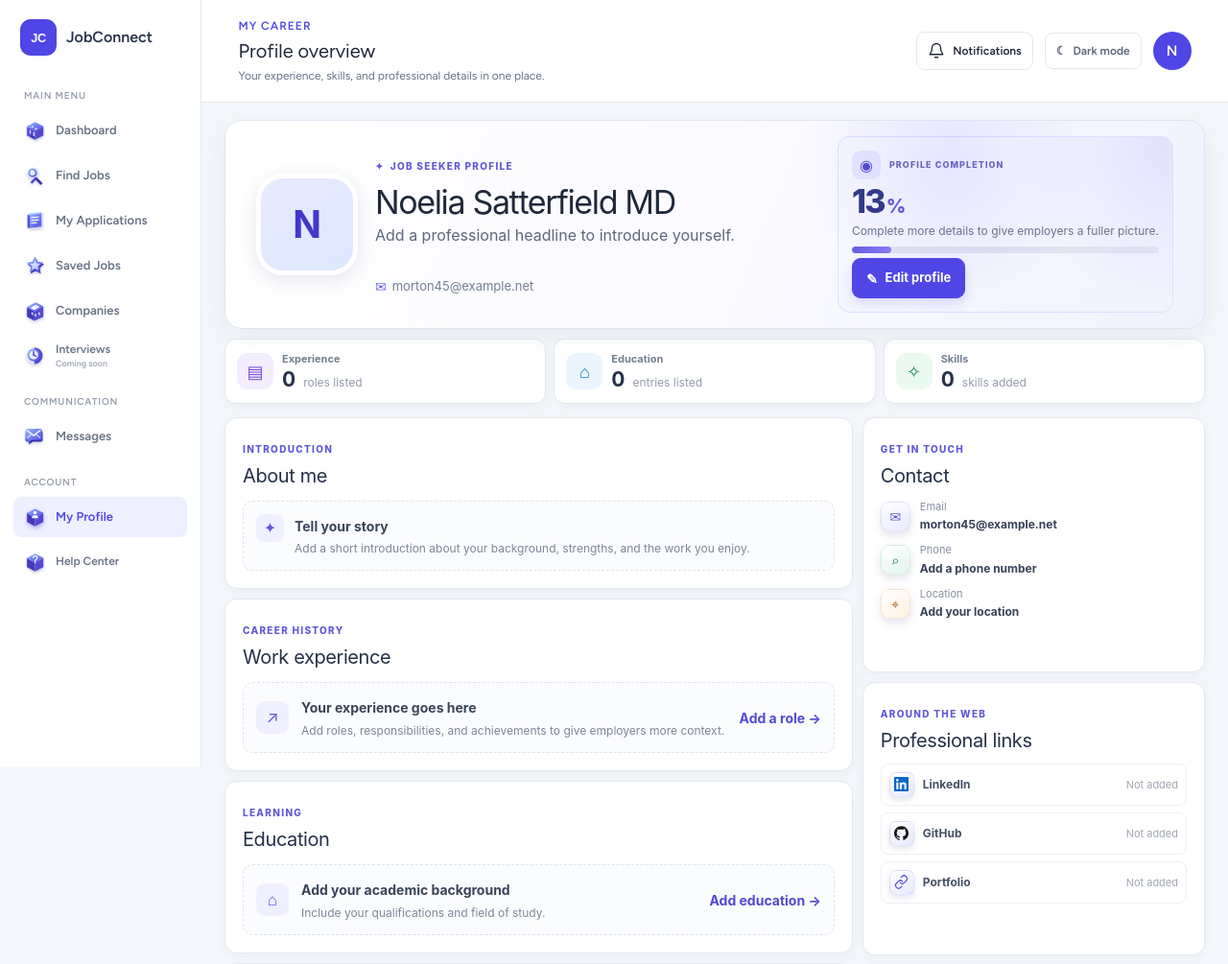
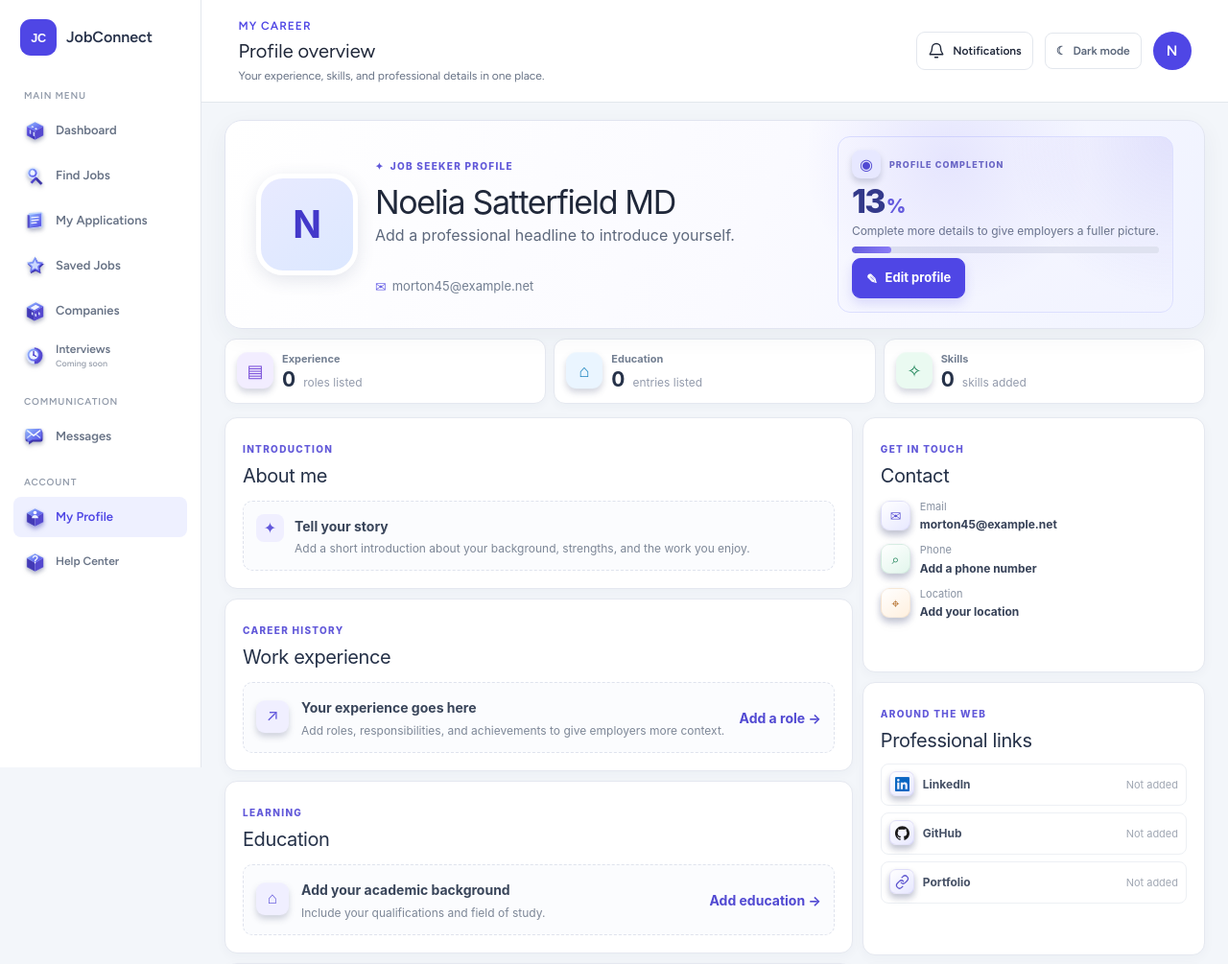
Before and after one commit to shahibikesh364-commits/JobConnect, a Laravel app: page /my-profile in a window 1280 px wide. Shown: the top 1005 px of the page at 96% size. Run offline with Laravel 12, Linux system fonts and the light colour scheme; a user stored in the database is signed in; data comes from the database, SQL or seed files in the repository; data that the repository does not hold is empty; style sheets or scripts are compiled from the project's sources; parts of the project's set-up code (start-up, migrations or seed data) failed here and were passed over; some libraries are stand-ins or nearby versions.

Commit message:
Load 3D icons across authenticated pages

```diff
--- a/resources/css/notifications.css
+++ b/resources/css/notifications.css
@@ -1,3 +1,5 @@
+@import "./icons-3d.css";
+
 :root {
     --notice-ink: #20283a;
     --notice-muted: #687386;
```
